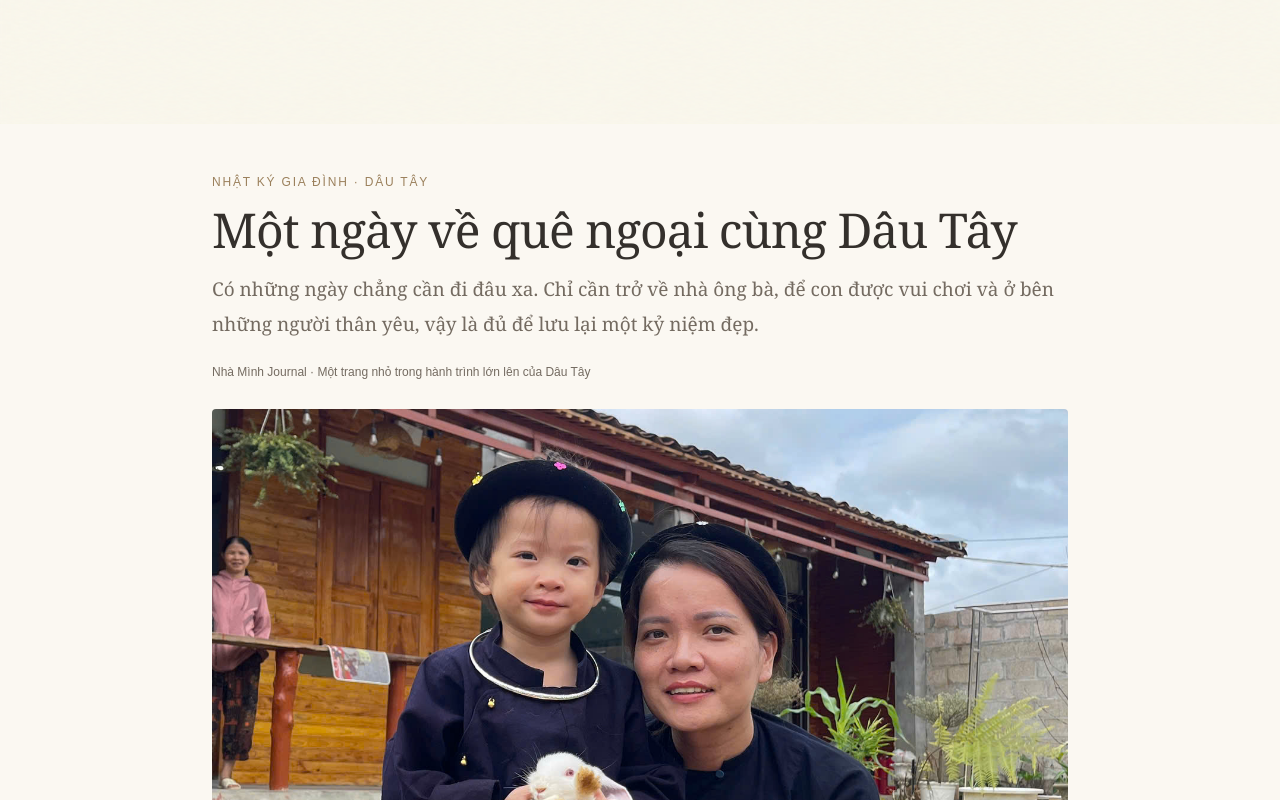
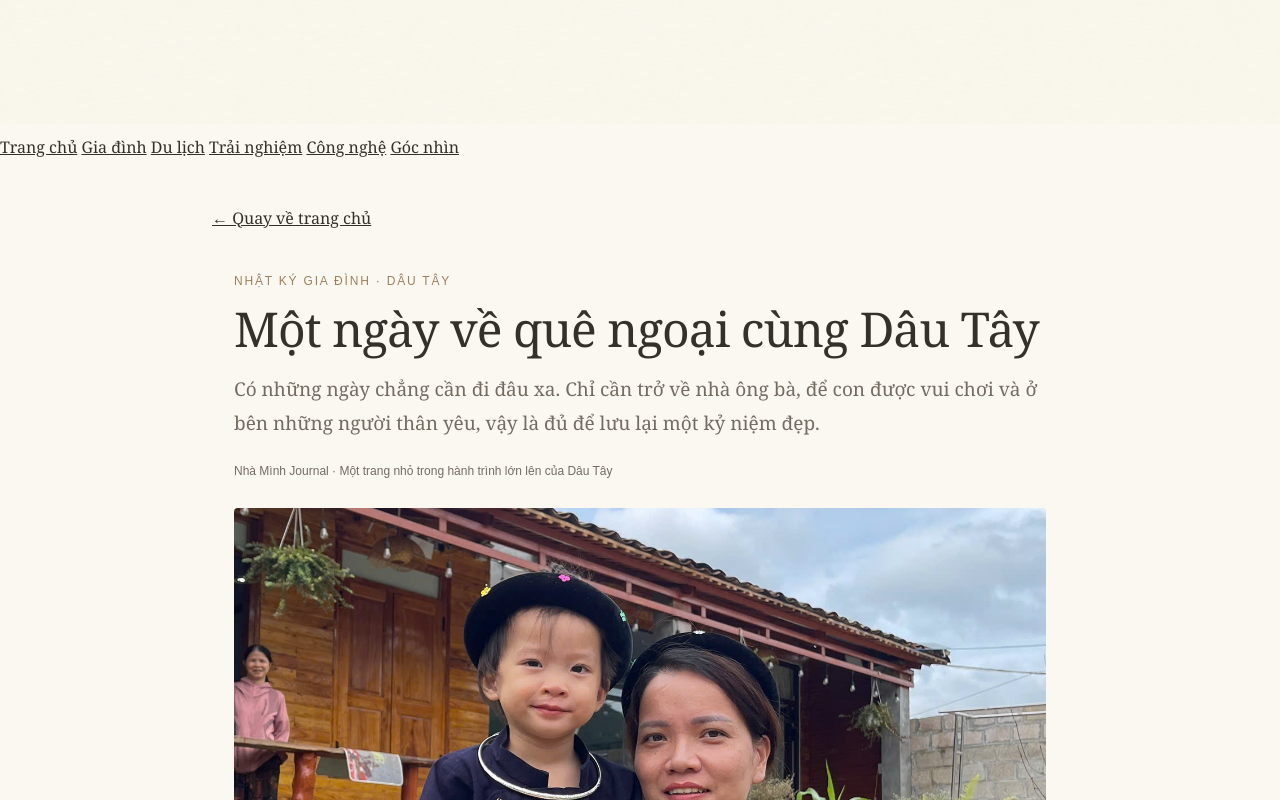
Before and after one commit to nhaminhjournal/nha-minh-journal, a plain HTML site: page mot-ngay-ve-que-ngoai-cung-dau-tay.html in a window 1280 px wide. Shown: the part 600-1400 px from the top of the page. Drawn offline with Linux system fonts and the light colour scheme.

Commit message:
Update mot-ngay-ve-que-ngoai-cung-dau-tay.html

```diff
--- a/mot-ngay-ve-que-ngoai-cung-dau-tay.html
+++ b/mot-ngay-ve-que-ngoai-cung-dau-tay.html
@@ -31,11 +31,13 @@
   </style>
 </head>
 <body>
-<!-- =========================================
-         HEADER — LOGO NHÀ MÌNH JOURNAL
-    ========================================== -->
+ <!-- 01. HEADER -->
   <header class="site-header">
-        <a href="index.html" class="logo-link" aria-label="Nhà Mình Journal - Trang chủ">
+    <a
+      href="index.html"
+      class="logo-link"
+      aria-label="Nhà Mình Journal - Trang chủ"
+    >
       <img
         src="images/logo/2.jpg"
         alt="Nhà Mình Journal - Ghi lại những ngày bình thường, lưu giữ những điều phi thường"
@@ -43,6 +45,28 @@
       >
     </a>
   </header>
+
+  <!-- 02. MENU ĐIỀU HƯỚNG -->
+  <nav class="main-nav" aria-label="Điều hướng chính">
+    <div class="nav-inner">
+      <a href="index.html">Trang chủ</a>
+      <a href="index.html#gia-dinh">Gia đình</a>
+      <a href="index.html#du-lich">Du lịch</a>
+      <a href="index.html#trai-nghiem">Trải nghiệm</a>
+      <a href="index.html#cong-nghe">Công nghệ</a>
+      <a href="index.html#goc-nhin">Góc nhìn</a>
+    </div>
+  </nav>
+
+  <!-- 03. BÀI VIẾT -->
+  <main class="article-main">
+
+    <article class="article-content">
+
+      <a href="index.html" class="article-back-link">
+        ← Quay về trang chủ
+      </a>
+
 <main>
   <article>
     <div class="eyebrow">Nhật ký gia đình · Dâu Tây</div>
```
Lines whose indentation alone changed are shown as unchanged.
